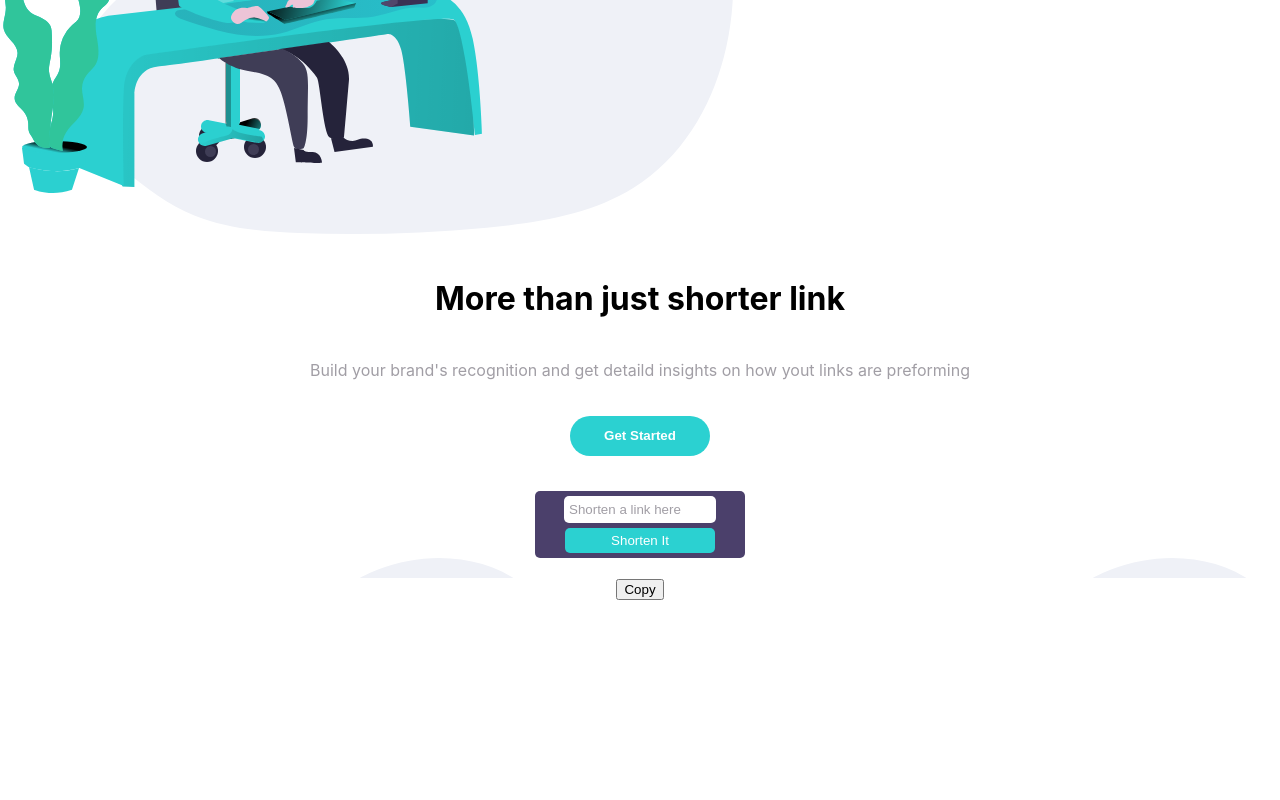
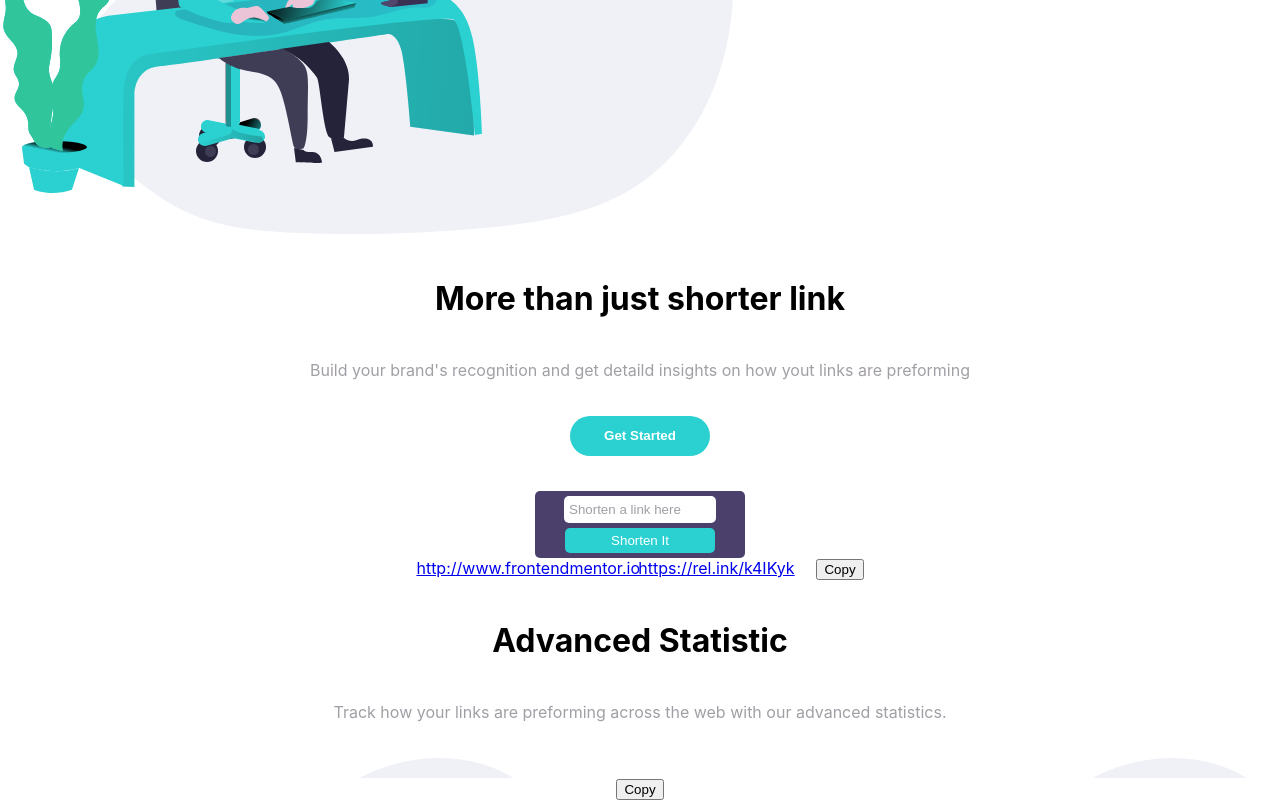
Before and after one commit to mar1n/css-html, a React (Create React App) app: page / in a window 1280 px wide. Shown: the part 452-1252 px from the top of the page. Before the commit the page ends 1052 px from the top, so only its background shows below. Built offline with nearby package versions, Linux system fonts and the light colour scheme.

Commit message:
add anotheer html element link, with css

```diff
--- a/src/App.css
+++ b/src/App.css
@@ -93,6 +93,19 @@ form  {
   width: 100%;
 }
 
+.item-link {
+  width: auto;
+}
+
+.link {
+  width: 200px;
+  display: inline-block;
+}
+
+.item-link a {
+  width: 100%;
+}
+
 @media only screen and (max-width: 600px) {
   .flex-container {
 
--- a/src/App.js
+++ b/src/App.js
@@ -39,13 +39,28 @@ function App() {
           <form>
             <div className='form-bg'>
               <div className='form1'>
-                <input type='text' name='shorten' value='Shorten a link here'/>
+                <input type='text' name='shorten' value='Shorten a link here' />
               </div>
               <div className='form2'>
                 <button className='button'>Shorten It</button>
               </div>
             </div>
           </form>
+        </div>
+        <div className='item'>
+          <div className='item-link'>
+            <div className='link'>
+            <a href="http://www.frontendmentor.io">http://www.frontendmentor.io</a>
+            </div>
+            <div className='link'>
+            <a href="https://rel.ink/k4IKyk">https://rel.ink/k4IKyk</a>
+            </div>
+            <button>Copy</button>
+          </div>
+        </div>
+        <div className='item'>
+          <h1>Advanced Statistic</h1>
+          <p>Track how your links are preforming across the web with our advanced statistics.</p>
         </div>
         <div className='test'>
 
```
